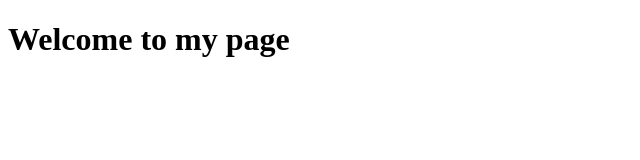
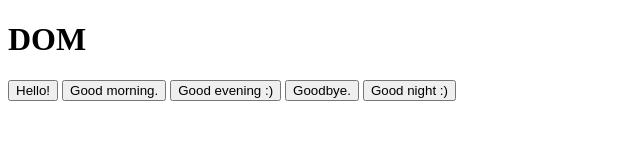
Before and after one commit to GPaul68/zadanie_9_5, a plain HTML site: page index.html in a window 1280 px wide. Shown: the whole page, without its empty margins (0-640 px from the left). Drawn offline with Linux system fonts and the light colour scheme.

Commit message:
Add buttons in index.html

```diff
--- a/index.html
+++ b/index.html
@@ -7,7 +7,12 @@
     <link rel="stylesheet" href="css/style.css">
 </head>
 <body>
-    <h1>Welcome to my page</h1>
+    <h1>DOM</h1>
+    <button class="button">Hello!</button>
+    <button class="button">Good morning.</button>
+    <button class="button">Good evening :)</button>
+    <button class="button">Goodbye.</button>
+    <button class="button">Good night :)</button>
     <script type="text/javascript" src="js/scripts.js"></script>
 </body>
 </html>
```
